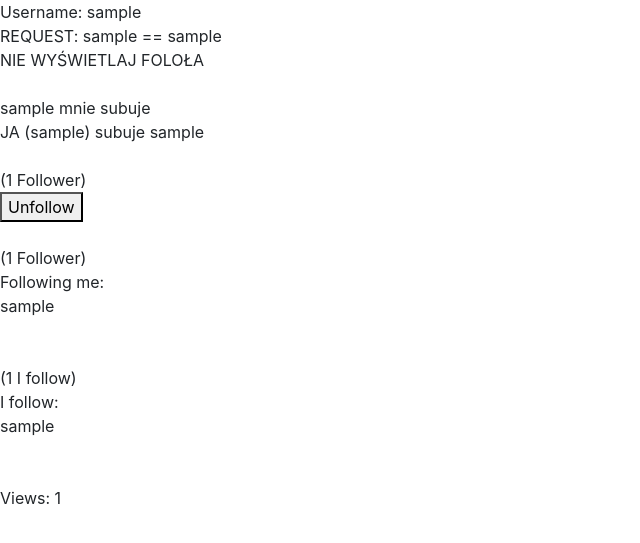
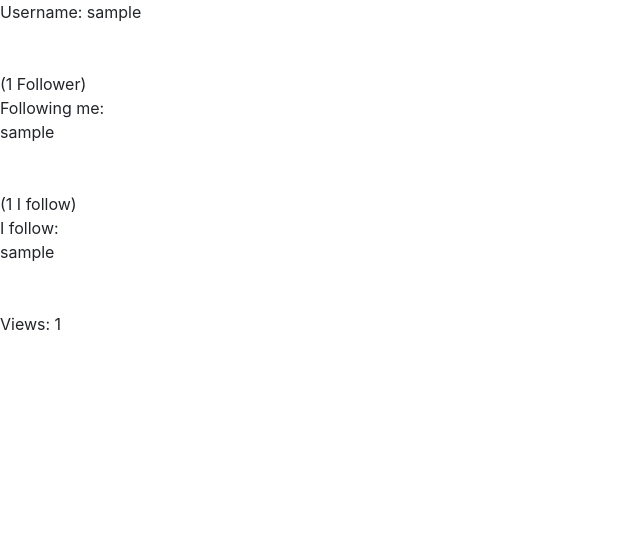
Before and after one commit to AM0k84/_BEATSPOT, a Django app: template users/templates/profile/profile.html in a window 1280 px wide. Shown: the top 543 px of the page, without its empty margins (0-640 px from the left). Run offline with Django 3.2, Linux system fonts and the light colour scheme; a user stored in the database is signed in; tables that the repository leaves empty hold one stand-in row (values such as "Sample post"); the template is opened without the code that fills it: values that come from a table or form of the project are taken from there, most other values are stand-ins (such as "Sample title", 1, 10 or a date in 2020); some libraries are stand-ins or nearby versions.

Commit message:
F011: First version of UserFollowing functionality with AJAX

```diff
--- a/_beatspot/settings.py
+++ b/_beatspot/settings.py
@@ -40,7 +40,7 @@ INSTALLED_APPS = [
     "django_admin_inline_paginator",
     "users",
     "posts",
-    'web',
+    "web",
 ]
 
 MIDDLEWARE = [
--- a/_beatspot/urls.py
+++ b/_beatspot/urls.py
@@ -22,11 +22,8 @@ from users.views import ProfileDetailView
 
 urlpatterns = [
     path("admin/admin", admin.site.urls),
-
     path("users/", include("users.urls")),
     path("<slug:slug>", ProfileDetailView.as_view(), name="profile"),
-
-
     path("posts/", include("posts.urls")),
 ]
 
--- a/users/models.py
+++ b/users/models.py
@@ -13,7 +13,7 @@ class UserFollowing(models.Model):
     created = models.DateTimeField(auto_now_add=True, db_index=True)
 
     class Meta:
-        db_table = 'users_userfollowing'
+        db_table = "users_userfollowing"
         constraints = [models.UniqueConstraint(fields=["following_from", "follow_to"], name="unique_followers")]
         ordering = ("-created",)
 
--- a/users/templates/profile/profile.html
+++ b/users/templates/profile/profile.html
@@ -8,41 +8,10 @@
     Username:
     {{ profile.username }}
     <br>
-    REQUEST:
-    {{ request.user.username }} == {{ profile.username }}
-    <br>
-    {% if  request.user.username == profile.username %}
-        NIE WYŚWIETLAJ FOLOŁA
-    {% else %}
-        Wyświetlaj
-    {% endif %}
-
-
-    <br><br>
-    {% if request.user in profile.following.all %}
-        {{ profile.username }} mnie subuje
-    {% else %}
-        {{ profile.username }} mnie nie subuje
-    {% endif %}
-
     <br>
 
-
-    {% if request.user not in profile.followers.all %}
-        Ja ({{ request.user.username }}) nie subuje {{ profile.username }}
-    {% else %}
-        JA ({{ request.user.username }})  subuje {{ profile.username }}
-    {% endif %}
-
-    <br><br>
-
-    <div class="total-followers">
-        {% with total_followers=profile.followers.count %}
-            ({{ total_followers }} Follower) <br>
-        {% endwith %}
-    </div>
-
-    <form action="{% url 'users:follow_user_ajax' %}" method="POST" class="follow-form" id="{{ profile.id }}">
+    {% if  request.user.username != profile.username %}
+        <form action="{% url 'users:follow_user' %}" method="POST" class="follow-form" id="{{ profile.id }}">
             {% csrf_token %}
             <input type="hidden" name="user_id" value="{{ profile.id }}" class="follow_id">
             <button type="submit" class="follow-btn{{ profile.id }} follow-btn">
@@ -53,27 +22,25 @@
                 {% endif %}
             </button>
         </form>
-
+    {% endif %}
     <br>
 
-
+    <div class="total-followers">
         {% with total_followers=profile.followers.count %}
             ({{ total_followers }} Follower) <br>
         {% endwith %}
-
+    </div>
 
     Following me:
     <br>
     {% for follower in profile.followers.all %}
         {{ follower.username }} <br>
     {% endfor %}
-
     <br><br>
 
     {% with total_followers=profile.following.count %}
         ({{ total_followers }} I follow)
     {% endwith %}
-
     <br>
 
     I follow:
@@ -94,10 +61,10 @@
                 e.preventDefault();
                 const csrf = $('input[name ="csrfmiddlewaretoken"]').val()
                 const user_id = $('.follow_id').val();
-                $.post('/users/ajax/followers/', {'user_id': user_id, 'csrfmiddlewaretoken': csrf}, function (data) {
+                $.post('/users/followers/', {'user_id': user_id, 'csrfmiddlewaretoken': csrf}, function (data) {
                     console.log(data);
-                    $('.total-followers').html(`followers: ${data.number}`)
-                    if ($('.follow-btn').html().trim() == 'Follow') {
+                    $('.total-followers').html(`(${data.followers_number} Follower)`)
+                    if ($('.follow-btn').html().trim() === 'Follow') {
                         $('.follow-btn').html('Unfollow');
                     } else {
                         $('.follow-btn').html('Follow');
--- a/users/urls.py
+++ b/users/urls.py
@@ -1,10 +1,10 @@
 from django.urls import path
-from .views import follow_user_ajax
-# from users.views import follow_user
+
+from users.views import follow_user
 
 app_name = "users"
 
 urlpatterns = [
-    #     path("followers/", follow_user, name="follow_user"),
-    path("ajax/followers/", follow_user_ajax, name="follow_user_ajax"),
+
+    path("followers/", follow_user, name="follow_user"),
 ]
--- a/web/__init__.py
+++ b/web/__init__.py
@@ -1 +1 @@
-default_app_config = 'web.apps.WebConfig'
+default_app_config = "web.apps.WebConfig"
--- a/web/apps.py
+++ b/web/apps.py
@@ -2,4 +2,4 @@ from django.apps import AppConfig
 
 
 class WebConfig(AppConfig):
-    name = 'web'
+    name = "web"
```
Also changed, not shown: users/views.py (+4 -18 lines). Lines whose indentation alone changed are shown as unchanged.
